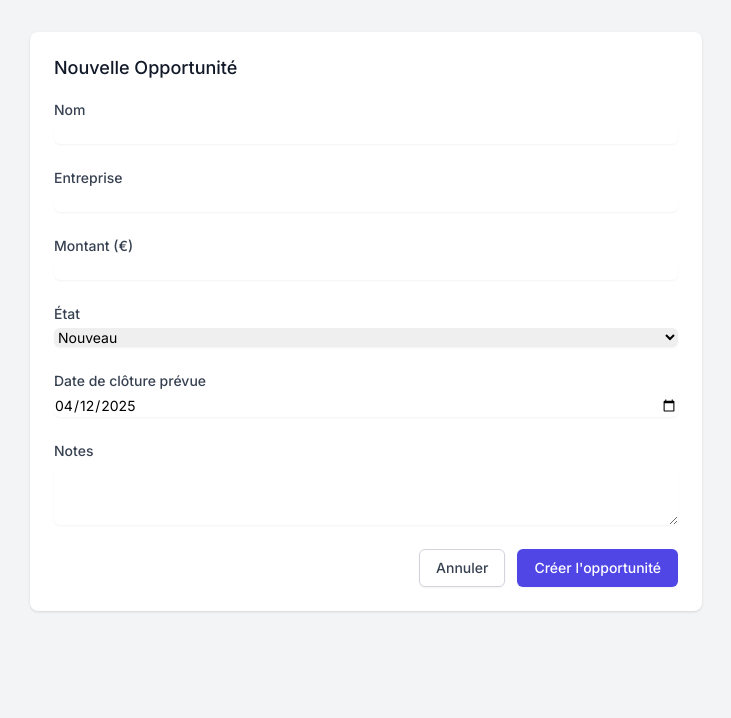
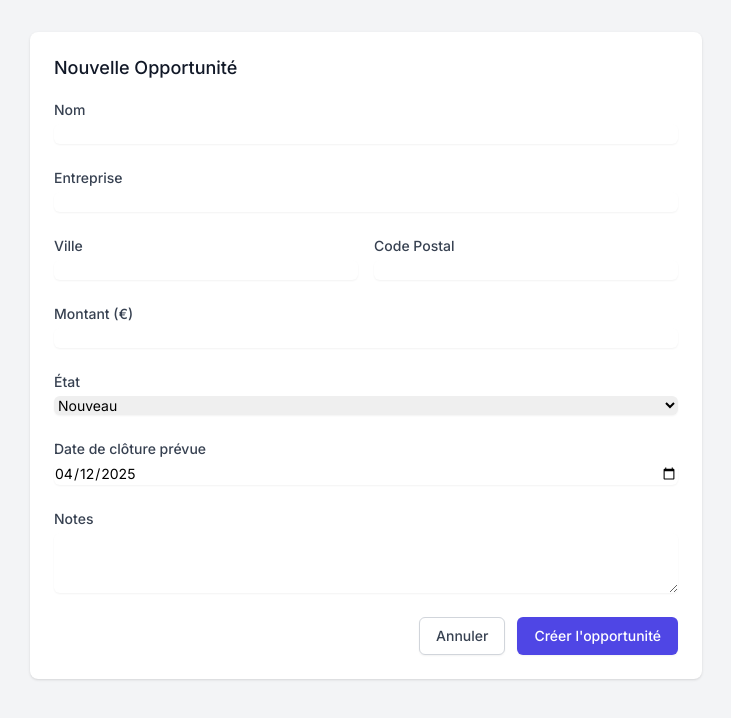
Before and after one commit to cGithu33/sales-crm, a Next.js app: page /opportunities/new in a window 1280 px wide. Shown: the top 718 px of the page, without its empty margins (274-1005 px from the left). Built offline with nearby package versions, Linux system fonts and the light colour scheme; no server answers; sample sign-in values are in the browser's storage.

Commit message:
feat: add city, postal code and business card image to opportunities

```diff
--- a/app/api/scan-card/route.ts
+++ b/app/api/scan-card/route.ts
@@ -82,7 +82,9 @@ export async function POST(request: Request) {
       company: extractCompany(detectedText),
       name: extractName(detectedText),
       email: extractEmail(detectedText),
-      phone: extractPhone(detectedText)
+      phone: extractPhone(detectedText),
+      address: extractAddress(detectedText),
+      cardImage: image // On garde l'image en base64
     }
 
     console.log('Données extraites:', data)
@@ -172,3 +174,33 @@ function extractPhone(text: string): string {
   const match = text.match(phoneRegex)
   return match ? match[0].replace(/[\s.-]/g, '') : ''
 }
+
+function extractAddress(text: string): { city?: string, postalCode?: string } {
+  const lines = text.split('\n')
+  const result: { city?: string, postalCode?: string } = {}
+
+  // Chercher un code postal français (5 chiffres) et la ville associée
+  for (const line of lines) {
+    const match = line.match(/(\d{5})\s+([A-Z][A-Za-zÀ-ÿ\s-]+)/)
+    if (match) {
+      result.postalCode = match[1]
+      result.city = match[2].trim()
+      break
+    }
+  }
+
+  // Si on n'a pas trouvé, chercher juste une ville en majuscules
+  if (!result.city) {
+    const cityLine = lines.find(line =>
+      /^[A-Z][A-Z\s-]+$/.test(line.trim()) && // Ville en majuscules
+      line.length > 2 && // Plus de 2 caractères
+      !/^\d/.test(line) && // Ne commence pas par un chiffre
+      !line.includes('@') // N'est pas un email
+    )
+    if (cityLine) {
+      result.city = cityLine.trim()
+    }
+  }
+
+  return result
+}
--- a/app/opportunities/new/page.tsx
+++ b/app/opportunities/new/page.tsx
@@ -3,6 +3,7 @@
 import { useSession } from 'next-auth/react'
 import { useRouter, useSearchParams } from 'next/navigation'
 import { FormEvent, useEffect, useState } from 'react'
+import Image from 'next/image'
 
 export default function NewOpportunity() {
   const { data: session, status } = useSession()
@@ -16,7 +17,10 @@ export default function NewOpportunity() {
     value: '',
     stage: 'Nouveau',
     closeDate: new Date().toISOString().split('T')[0],
-    notes: ''
+    notes: '',
+    city: '',
+    postalCode: '',
+    cardImage: ''
   })
 
   // Redirection si non authentifié
@@ -40,11 +44,17 @@ export default function NewOpportunity() {
     const name = searchParams.get('name')
     const email = searchParams.get('email')
     const phone = searchParams.get('phone')
+    const city = searchParams.get('city')
+    const postalCode = searchParams.get('postalCode')
+    const cardImage = searchParams.get('cardImage')
 
     setFormData(prev => ({
       ...prev,
       company: company || '',
       name: name || '',
+      city: city || '',
+      postalCode: postalCode || '',
+      cardImage: cardImage || '',
       // Stocker email et téléphone dans les notes si présents
       notes: [
         email && `Email: ${email}`,
@@ -95,6 +105,18 @@ export default function NewOpportunity() {
             <h3 className="text-lg font-medium leading-6 text-gray-900">
               Nouvelle Opportunité
             </h3>
+
+            {formData.cardImage && (
+              <div className="mt-4 relative h-48 w-full">
+                <Image
+                  src={formData.cardImage}
+                  alt="Carte de visite"
+                  fill
+                  className="object-contain rounded-lg"
+                />
+              </div>
+            )}
+
             <form onSubmit={handleSubmit} className="mt-5 space-y-6">
               <div>
                 <label htmlFor="name" className="block text-sm font-medium text-gray-700">
@@ -124,6 +146,36 @@ export default function NewOpportunity() {
                   onChange={(e) => setFormData(prev => ({ ...prev, company: e.target.value }))}
                   className="mt-1 block w-full rounded-md border-gray-300 shadow-sm focus:border-indigo-500 focus:ring-indigo-500 sm:text-sm"
                 />
+              </div>
+
+              <div className="grid grid-cols-2 gap-4">
+                <div>
+                  <label htmlFor="city" className="block text-sm font-medium text-gray-700">
+                    Ville
+                  </label>
+                  <input
+                    type="text"
+                    name="city"
+                    id="city"
+                    value={formData.city}
+                    onChange={(e) => setFormData(prev => ({ ...prev, city: e.target.value }))}
+                    className="mt-1 block w-full rounded-md border-gray-300 shadow-sm focus:border-indigo-500 focus:ring-indigo-500 sm:text-sm"
+                  />
+                </div>
+
+                <div>
+                  <label htmlFor="postalCode" className="block text-sm font-medium text-gray-700">
+                    Code Postal
+                  </label>
+                  <input
+                    type="text"
+                    name="postalCode"
+                    id="postalCode"
+                    value={formData.postalCode}
+                    onChange={(e) => setFormData(prev => ({ ...prev, postalCode: e.target.value }))}
+                    className="mt-1 block w-full rounded-md border-gray-300 shadow-sm focus:border-indigo-500 focus:ring-indigo-500 sm:text-sm"
+                  />
+                </div>
               </div>
 
               <div>
--- a/app/opportunities/scan/page.tsx
+++ b/app/opportunities/scan/page.tsx
@@ -94,7 +94,10 @@ export default function ScanBusinessCard() {
         company: data.company || '',
         name: data.name || '',
         email: data.email || '',
-        phone: data.phone || ''
+        phone: data.phone || '',
+        city: data.address?.city || '',
+        postalCode: data.address?.postalCode || '',
+        cardImage: data.cardImage || ''
       }))
     } catch (error) {
       console.error('Erreur complète:', error)
```
Also changed, not shown: 1 other file (tests, documents, lock files or other folders).
